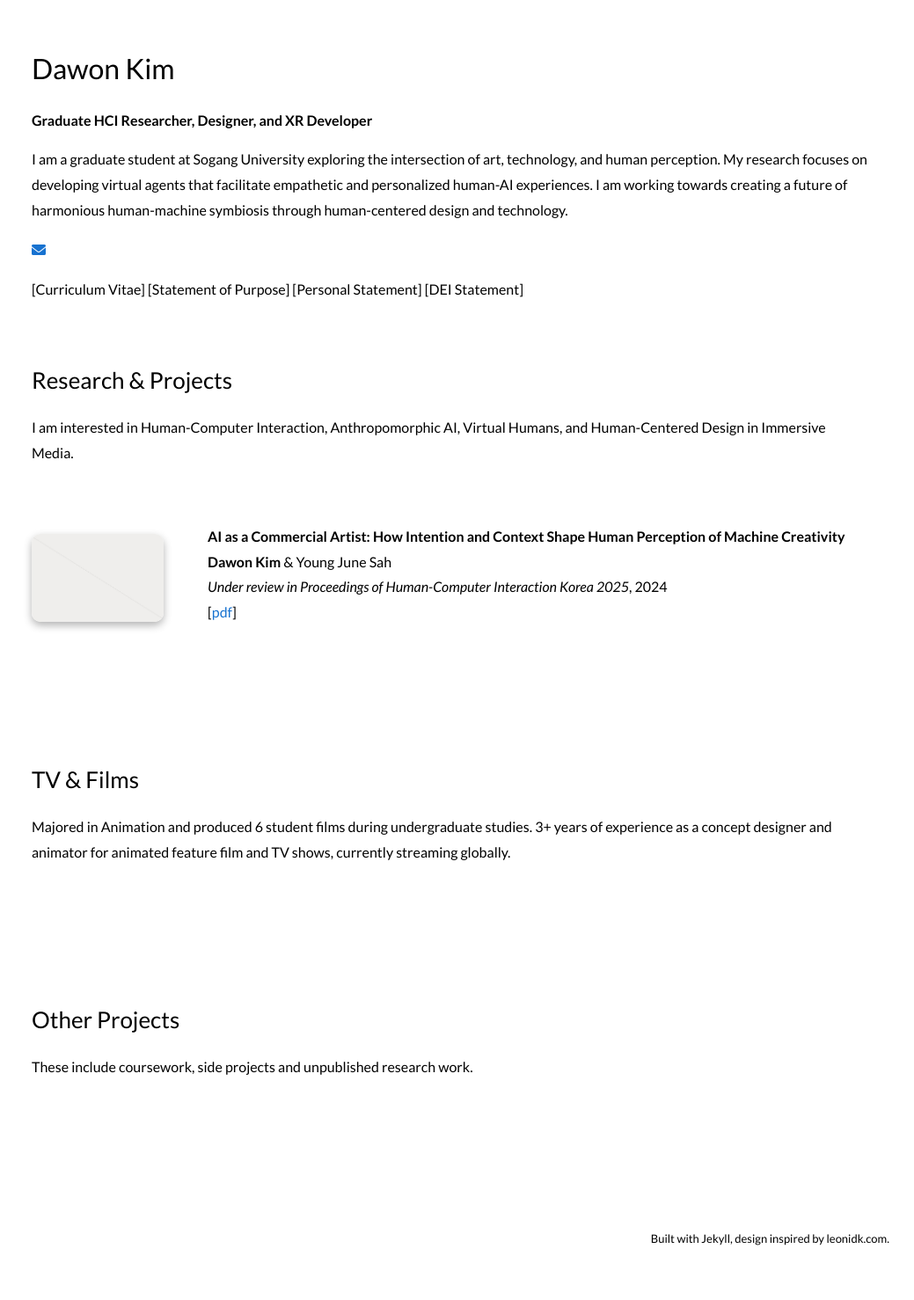
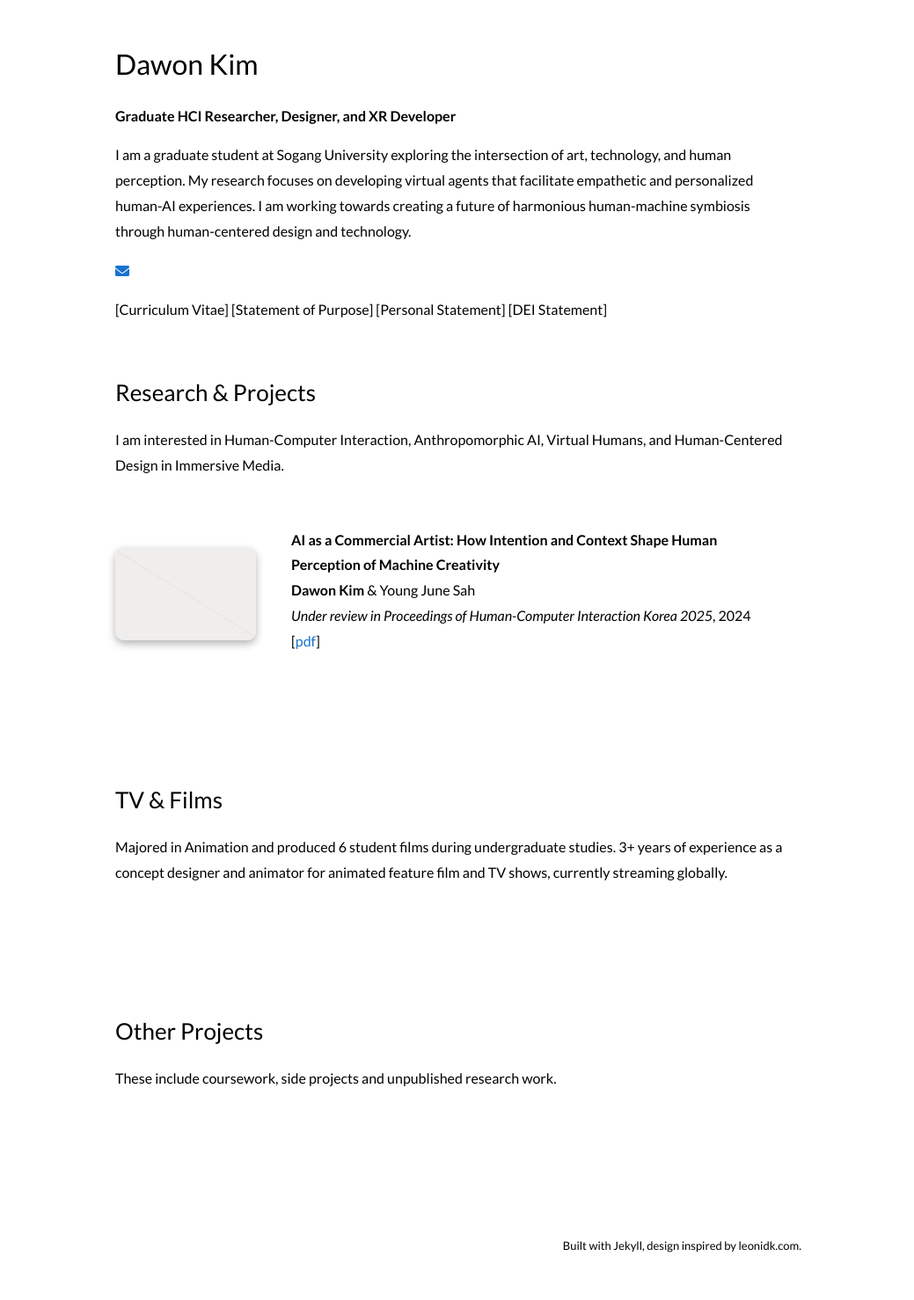
Before and after one commit to dawnhci/dawnhci.github.io, a Jekyll site: the page built from _posts/2024-11-27-machine-creativity.md, in a window 1280 px wide. Shown: the whole page at 88% size, without its empty margins (129-1168 px from the left). Built offline with Jekyll 4.4.1, drawn with Linux system fonts in a browser that asks for light colours.

Commit message:
Update default.html

```diff
--- a/_layouts/default.html
+++ b/_layouts/default.html
@@ -18,7 +18,7 @@
 
 
 <body>
-  <table style="width:100%;max-width:1000px;border:0px;border-spacing:0px;border-collapse:separate;margin-right:auto;margin-left:auto;">
+  <table style="width:100%;max-width:800px;border:0px;border-spacing:0px;border-collapse:separate;margin-right:auto;margin-left:auto;">
     <tr style="padding:0px">
       <td style="padding:0px">
         <table style="width:100%;border:0px;border-spacing:0px;border-collapse:separate;margin-right:auto;margin-left:auto;">
```
